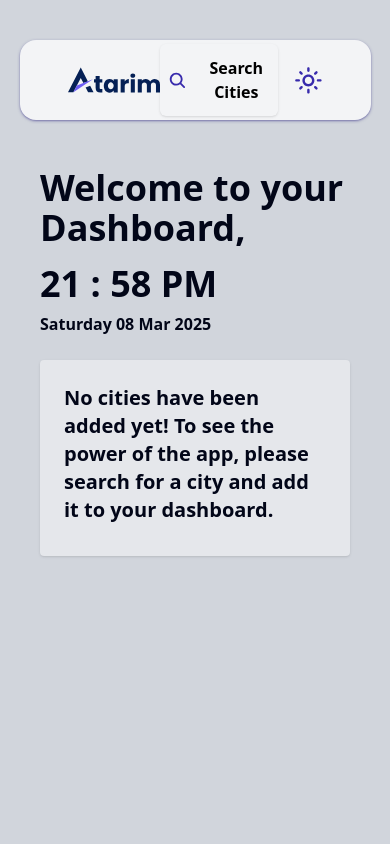
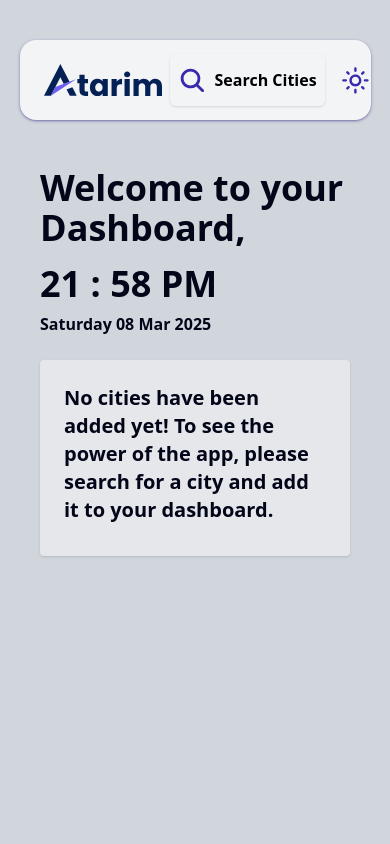
Before and after one commit to TheLordAbu/AtarimCodeChallenge, a React (Vite) app: page /dashboard in a window 390 px wide. Shown: the top 844 px of the page. Built offline with nearby package versions, Linux system fonts and the light colour scheme.

Commit message:
[global] updating commits

```diff
--- /dev/null
+++ b/jest.config.mjs
@@ -0,0 +1,11 @@
+export default {
+  preset: "ts-jest",
+  testEnvironment: "jsdom",
+  transform: {
+    "^.+\\.ts?$": "ts-jest",
+  },
+  setupFilesAfterEnv: ["@testing-library/jest-dom/extend-expect"],
+  moduleNameMapper: {
+    "\\.(css|less|scss|sass)$": "identity-obj-proxy",
+  },
+};
--- a/src/AppLayout.tsx
+++ b/src/AppLayout.tsx
@@ -9,7 +9,7 @@ const AppLayout = () => {
     <div className="bg-gradient-to-r from-background to-muted bg-gray-300 dark:bg-zinc-800">
       <Modal>
         <Header />
-        <main className="min-h-screen container mx-auto px-4 py-8 mt-8">
+        <main className="min-h-screen lg:container mx-auto px-4 py-8 mt-8">
           <Outlet />
           <OpenSearch />
         </main>
--- a/src/UI/CityFutureForcast.tsx
+++ b/src/UI/CityFutureForcast.tsx
@@ -45,7 +45,7 @@ function CityFutureForcast(day: any) {
           </div>
         </div>
         <div>
-          <h3 className="text-6xl font-extrabold">
+          <h3 className="lg:text-6xl text-3xl font-extrabold">
             {formatTemp(curDay.avgtemp_c)}
           </h3>
         </div>
--- a/src/UI/Header.tsx
+++ b/src/UI/Header.tsx
@@ -10,7 +10,7 @@ function Header() {
   const { darkMode } = useDarkMode();
   return (
     <header className="sticky top-10 z-50 bg-gray-100 max-w-[90%] mx-auto shadow backdrop-blur-sm py-2 backdrop-filter supports-[backdrop-filter]:bg-background/60 dark:bg-zinc-900 rounded-2xl shadow-indigo-900/50">
-      <div className="mx-auto h-16 flex items-center justify-between px-12">
+      <div className="mx-auto h-16 flex items-center justify-between px-6 md:px-12">
         <Link to={username === "" ? "/" : "/dashboard"}>
           <img
             src={darkMode ? "/logo_dark.png" : "/logo.svg"}
@@ -18,7 +18,7 @@ function Header() {
             className="h-8 w-auto"
           />
         </Link>
-        <div className="flex items-center gap-4">
+        <div className="flex items-center gap-4 md:w-auto w-7/12">
           <SearchButton />
           <DarkModeToggler />
         </div>
--- a/src/UI/SearchButton.tsx
+++ b/src/UI/SearchButton.tsx
@@ -6,9 +6,9 @@ function SearchButton() {
   return (
     <>
       <Modal.Open opens="search">
-        <Button className="relative gap-4 w-full justify-start font-semibold rounded shadow dark:shadow-transparent px-2 sm:pr-12 md:w-40 lg:w-64 hover:bg-gray-200 dark:bg-zinc-700/50 transition-all py-1 dark:hover:bg-zinc-800/50 dark:text-gray-400">
+        <Button className="relative gap-2 md:gap-4 w-full justify-start font-semibold rounded shadow dark:shadow-transparent px-2 sm:pr-12 lg:w-64 hover:bg-gray-200 dark:bg-zinc-700/50 transition-all py-1 dark:hover:bg-zinc-800/50 dark:text-gray-400">
           <IoSearch />
-          <span>Search Cities</span>
+          <span className="whitespace-nowrap">Search Cities</span>
         </Button>
       </Modal.Open>
     </>
--- a/src/pages/City.tsx
+++ b/src/pages/City.tsx
@@ -37,10 +37,10 @@ const CityDetail: React.FC = () => {
 
   return (
     <div className="p-6">
-      <div className="lg:max-w-6xl mx-auto bg-gray-200 dark:bg-zinc-900 py-8 px-12 rounded-lg shadow dark:shadow-indigo-900/50 dark:text-gray-200">
+      <div className="lg:max-w-6xl mx-auto bg-gray-200 dark:bg-zinc-900 py-8 px-12 md:px-8 rounded-lg shadow dark:shadow-indigo-900/50 dark:text-gray-200">
         <div className="grid grid-cols-1 md:grid-cols-2 gap-6">
           <div>
-            <h2 className="text-7xl font-bold mb-4">{city}</h2>
+            <h2 className="md:text-7xl text-4xl font-bold mb-4">{city}</h2>
             <h3 className="text-xl font-semibold">Current Weather:</h3>
             <div className="flex items-center gap-4 mb-6">
               <p className="text-9xl font-black tracking-tight">
```
Also changed, not shown: package.json (+10 -0 lines), 1 other file (tests, documents, lock files or other folders).
